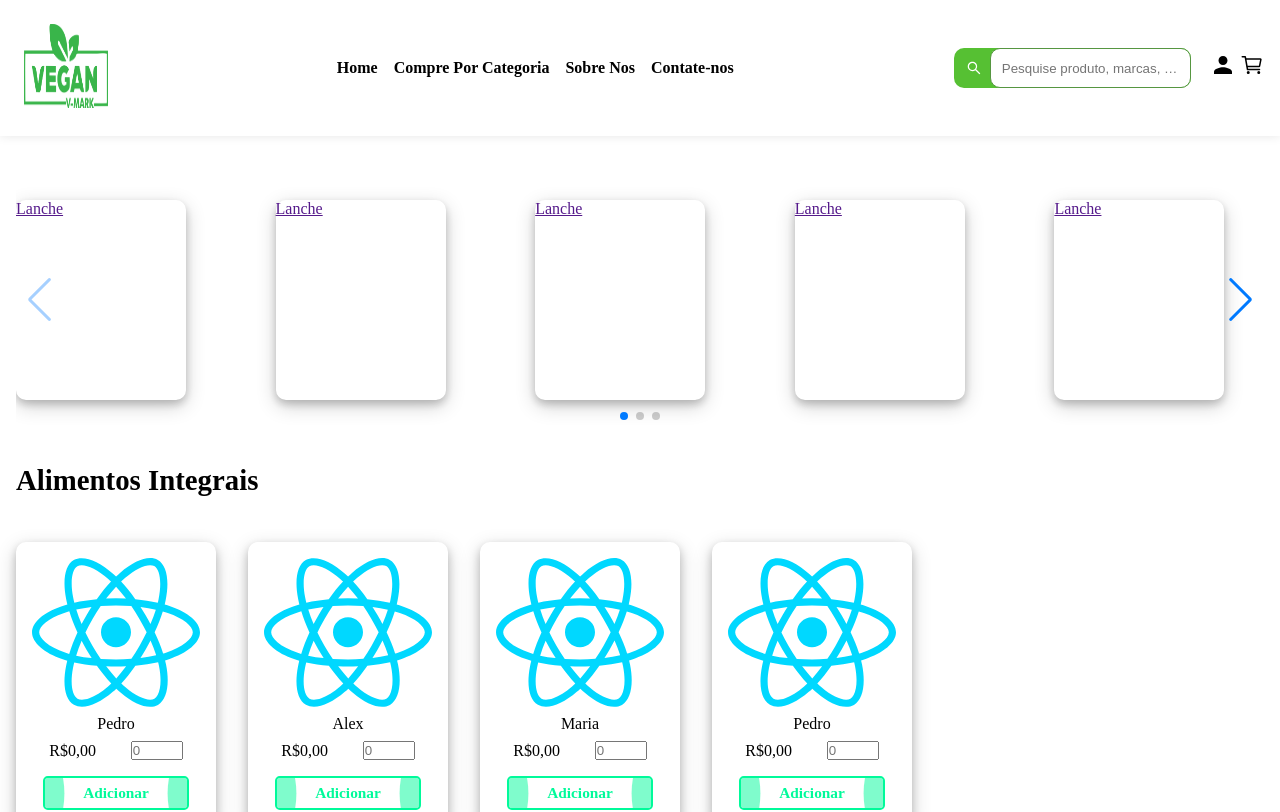
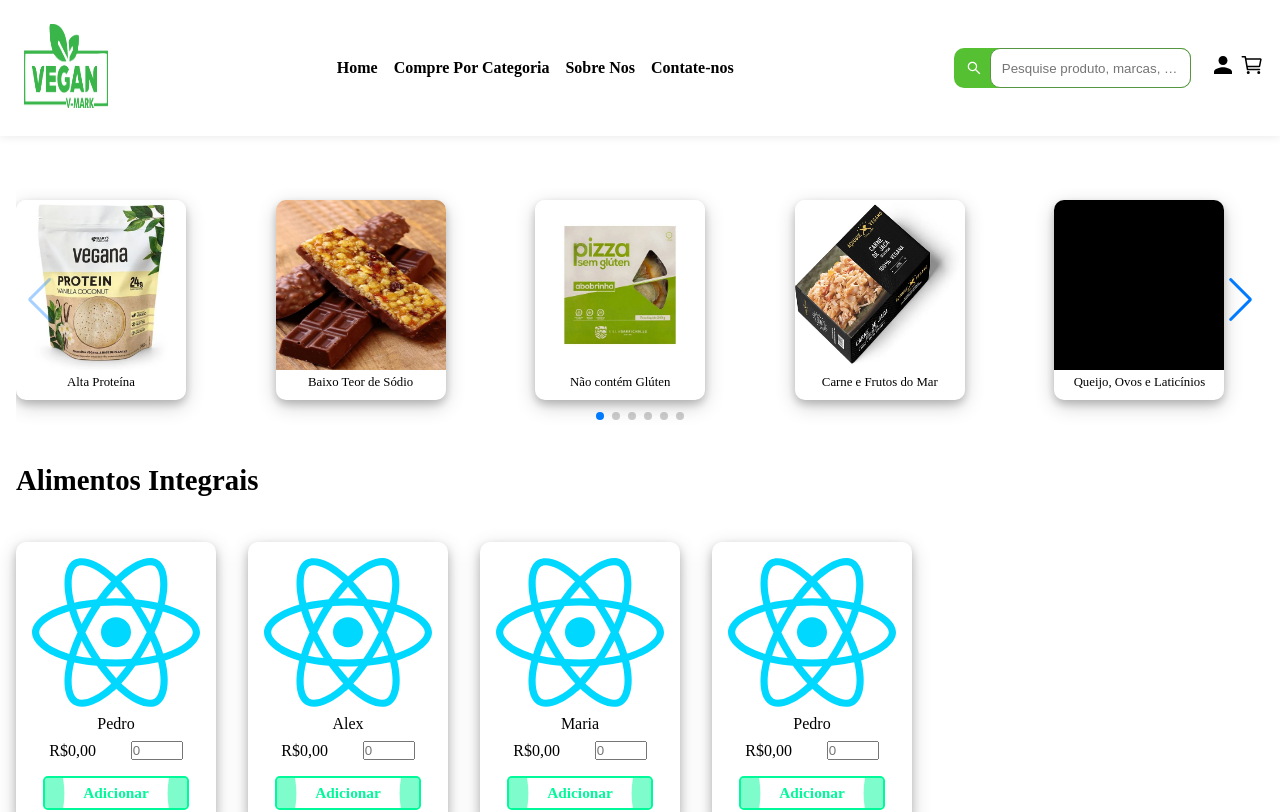
Before and after one commit to pedrodamiaoluz/projeto_react, a React (Vite) app in the folder project-e-commerce/: page / in a window 1280 px wide. Shown: the top 812 px of the page. Built offline with nearby package versions, Linux system fonts and the light colour scheme.

Commit message:
fiz o swiper das categorias e adicionei as imagens ao cardes.

```diff
--- a/project-e-commerce/src/Components/Pages/ComprePorCategoria/categoria.jsx
+++ b/project-e-commerce/src/Components/Pages/ComprePorCategoria/categoria.jsx
@@ -2,16 +2,7 @@ import { useNavigate } from "react-router-dom"
 import Header from "../Header/header"
 import * as S from "./style"
 import Footer from "../Main/Footer/Footer"
-import imgaltaproteina from "../../../assets/imagem/img-categorias/AltaProteina.jpg"
-import imgbaixoteor from "../../../assets/imagem/img-categorias/baixo-teor-de-sodio.jpg"
-import imgnaocluten from "../../../assets/imagem/img-categorias/nao-contem-cluten.jpg"
-import imgcarne from "../../../assets/imagem/img-categorias/carne-fruto-do-mar.jpg"
-import imgqueijo from "../../../assets/imagem/img-categorias/queijo.jpg"
-import imgchocolate from "../../../assets/imagem/img-categorias/chocolate.png"
-import imglanche from "../../../assets/imagem/img-categorias/lanche.jpg"
-import imganimal from "../../../assets/imagem/img-categorias/p-animal.jpg"
-import imgpanificacao from "../../../assets/imagem/img-categorias/p-panificacao.jpg"
-import imgfundamentos from "../../../assets/imagem/img-categorias/dispensa.jpg"
+import { ImgCategorias } from "../../../assets/imagem/img-categorias/Img-categoria"
 
 function Categorias() {
 
@@ -51,61 +42,61 @@ function Categorias() {
                                 <ul>
                                     <li>
                                         <a href="">
-                                            <img src={imgbaixoteor} alt="" />
+                                            <img src={ImgCategorias.imgbaixoteor} alt="" />
                                             <span>Escolhas com baixo teor de sódio</span>
                                         </a>
                                     </li>
                                     <li>
                                         <a onClick={EntraAltaProteina}>
-                                            <img src={imgaltaproteina} alt="" />
+                                            <img src={ImgCategorias.imgaltaproteina} alt="" />
                                             <span>Alta proteína</span>
                                         </a>
                                     </li>
                                     <li>
                                         <a href="">
-                                            <img src={imgnaocluten} alt="" />
+                                            <img src={ImgCategorias.imgnaocluten} alt="" />
                                             <span>Não contém gluten</span>
                                         </a>
                                     </li>
                                     <li>
                                         <a href="">
-                                            <img src={imgcarne} alt="" />
+                                            <img src={ImgCategorias.imgcarne} alt="" />
                                             <span>Carne e Frutos do Mar</span>
                                         </a>
                                     </li>
                                     <li>
                                         <a href="">
-                                            <img src={imgqueijo} alt="" />
+                                            <img src={ImgCategorias.imgqueijo} alt="" />
                                             <span>Queijo, Ovos e Laticínios</span>
                                         </a>
                                     </li>
                                     <li>
                                         <a href="">
-                                            <img src={imgchocolate} alt="" />
+                                            <img src={ImgCategorias.imgchocolate} alt="" />
                                             <span>Chocolate, Doces e Doces</span>
                                         </a>
                                     </li>
                                     <li>
                                         <a href="">
-                                            <img src={imglanche} alt="" />
+                                            <img src={ImgCategorias.imglanche} alt="" />
                                             <span>Lanches</span>
                                         </a>
                                     </li>
                                     <li>
                                         <a href="">
-                                            <img src={imganimal} alt="" />
+                                            <img src={ImgCategorias.imganimal} alt="" />
                                             <span>Produtos para animais de companhia</span>
                                         </a>
                                     </li>
                                     <li>
                                         <a href="">
-                                            <img src={imgpanificacao} alt="" />
+                                            <img src={ImgCategorias.imgpanificacao} alt="" />
                                             <span>Produtos de panificação</span>
                                         </a>
                                     </li>
                                     <li>
                                         <a href="">
-                                            <img src={imgfundamentos} alt="" />
+                                            <img src={ImgCategorias.imgfundamentos} alt="" />
                                             <span>Fundamentos da despensa</span>
                                         </a>
                                     </li>
--- a/project-e-commerce/src/Components/Pages/Swiper/cardsswiper.jsx
+++ b/project-e-commerce/src/Components/Pages/Swiper/cardsswiper.jsx
@@ -1,12 +1,20 @@
+import { useNavigate } from "react-router-dom"
 import * as S from "./style"
-function CardSwiper(){
+
+function CardSwiper(prosp){
+
+  const navigate = useNavigate()
+
+  function EntraLanche(){
+    navigate("/lanche");
+  }
     return(
         <>
           <S.ContainerSwiper>
             <div className="swiper-container">
                 <div className="card-swiper">
-                    <img src="" alt="" />
-                    <a href="">Lanche</a>
+                    <img src={prosp.src} />
+                    <a onClick={EntraLanche}>{prosp.titulo}</a>
                 </div>
             </div>
           </S.ContainerSwiper>
--- a/project-e-commerce/src/Components/Pages/Swiper/style.js
+++ b/project-e-commerce/src/Components/Pages/Swiper/style.js
@@ -12,5 +12,30 @@ export const ContainerSwiper = styled.div`
     height: 200px;
     border-radius: 10px;
     box-shadow: 0 4px 8px 0 rgba(0, 0, 0, 0.2), 0 6px 20px 0 rgba(0, 0, 0, 0.19);
+
   }
+
+  .card-swiper{
+    display: flex;
+    flex-direction: column;
+    justify-content: center;
+    align-items: center;
+    gap: 5px;
+  }
+
+  .card-swiper img{
+    width: 170px;
+    height: 170px;
+    border-top-right-radius: 10px;
+    border-top-left-radius: 10px;
+  }
+
+  .card-swiper a{
+    text-decoration: none;
+    color: #000;
+    text-align: center;
+    font-size: 0.8rem;
+    cursor: pointer;
+  }
+
 `
--- a/project-e-commerce/src/Components/Pages/Swiper/swiper.jsx
+++ b/project-e-commerce/src/Components/Pages/Swiper/swiper.jsx
@@ -10,6 +10,7 @@ import 'swiper/css/scrollbar';
 import Cards from '../Main/Cards/Cards';
 import CardSwiper from './cardsswiper';
 import * as S from "./style"
+import { ArraySlide } from '../../../assets/imagem/img-categorias/Img-categoria';
 
 export default () => {
    return (
@@ -25,28 +26,16 @@ export default () => {
             onSwiper={(swiper) => console.log(swiper)}
             onSlideChange={() => console.log('slide change')}
          >
+            {ArraySlide.map((item) => {
+               return (
                   <SwiperSlide>
-         <CardSwiper />
+                     <CardSwiper
+                        src={item.url}
+                        titulo={item.tex}
+                     />
                   </SwiperSlide>
-      <SwiperSlide>
-         <CardSwiper />
-      </SwiperSlide>
-      <SwiperSlide>
-         <CardSwiper />
-      </SwiperSlide>
-      <SwiperSlide>
-         <CardSwiper />
-      </SwiperSlide>
-      <SwiperSlide>
-         <CardSwiper />
-      </SwiperSlide>
-      <SwiperSlide>
-         <CardSwiper />
-      </SwiperSlide>
-      <SwiperSlide>
-         <CardSwiper />
-      </SwiperSlide>
-
+               )
+            })}
          </Swiper>
       </S.ContainerSwiper>
    );
--- /dev/null
+++ b/project-e-commerce/src/assets/imagem/img-categorias/Img-categoria.js
@@ -0,0 +1,77 @@
+import imgaltaproteina from "../img-categorias/AltaProteina.jpg"
+import imgbaixoteor from "../img-categorias/baixo-teor-de-sodio.jpg"
+import imgnaocluten from "../img-categorias/nao-contem-cluten.jpg"
+import imgcarne from "../img-categorias/carne-fruto-do-mar.jpg"
+import imgqueijo from "../img-categorias/queijo.jpg"
+import imgchocolate from "../img-categorias/chocolate.png"
+import imglanche from "../img-categorias/lanche.jpg"
+import imganimal from "../img-categorias/p-animal.jpg"
+import imgpanificacao from "../img-categorias/p-panificacao.jpg"
+import imgfundamentos from "../img-categorias/dispensa.jpg"
+
+export const ImgCategorias = {
+    imgaltaproteina,
+    imgbaixoteor,
+    imgnaocluten,
+    imgcarne,
+    imgqueijo,
+    imgchocolate,
+    imglanche,
+    imganimal,
+    imgpanificacao,
+    imgfundamentos
+}
+
+export const ArraySlide = [
+    {
+        id: 0,
+        url: imgaltaproteina,
+        tex: "Alta Proteína"
+    },
+    {
+        id: 1,
+        url: imgbaixoteor,
+        tex: "Baixo Teor de Sódio"
+    },
+    {
+        id: 2,
+        url: imgnaocluten,
+        tex: "Não contém Glúten"
+    },
+    {
+        id: 3,
+        url: imgcarne,
+        tex: "Carne e Frutos do Mar"
+    },
+    {
+        id: 4,
+        url: imgqueijo,
+        tex: "Queijo, Ovos e Laticínios"
+    },
+    {
+        id: 5,
+        url: imgchocolate,
+        tex: "Chocolate, Doces e Doces"
+    },
+    {
+        id: 6,
+        url: imglanche,
+        tex: "Lanches"
+
+    },
+    {
+        id: 7,
+        url: imganimal,
+        tex: "Produtos para Animais"
+    },
+    {
+        id: 8,
+        url: imgpanificacao,
+        tex: "Produtos de Panificação"
+    },
+    {
+        id: 9,
+        url: imgfundamentos,
+        tex: "Fundamentos da Despensa"
+    }
+]
```
Lines whose indentation alone changed are shown as unchanged.
